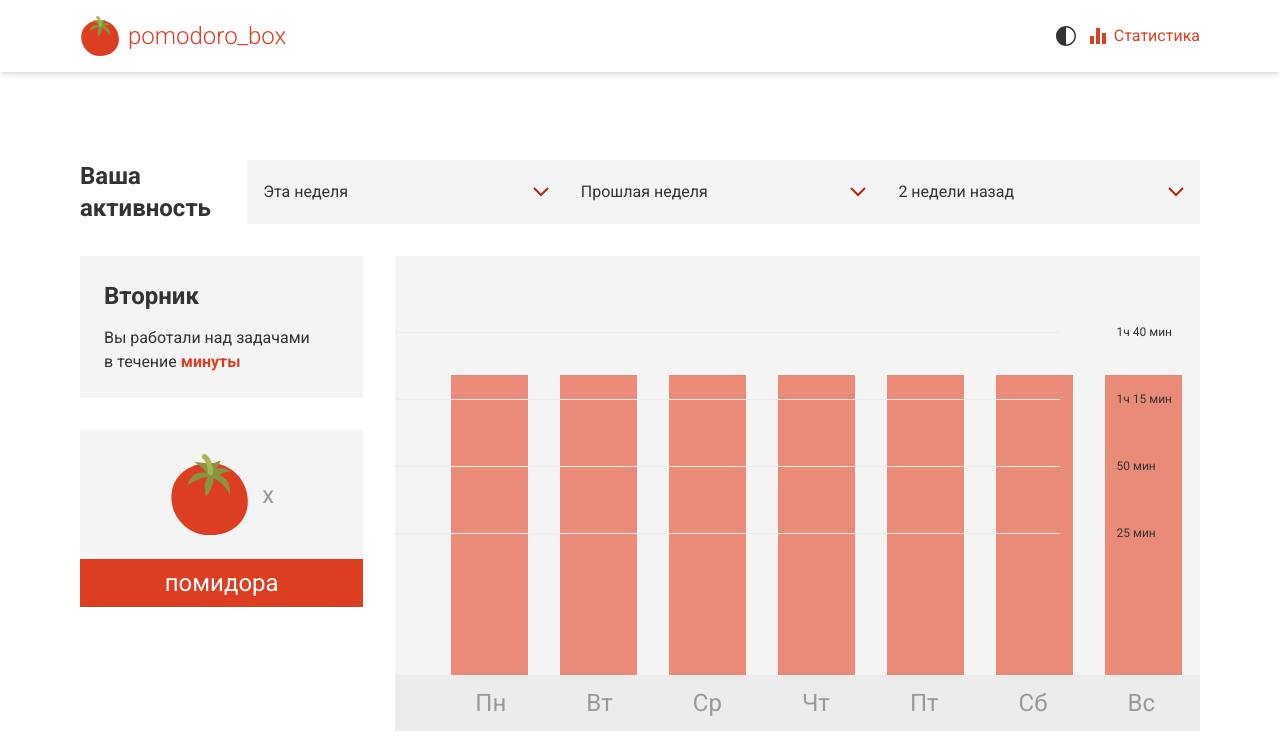
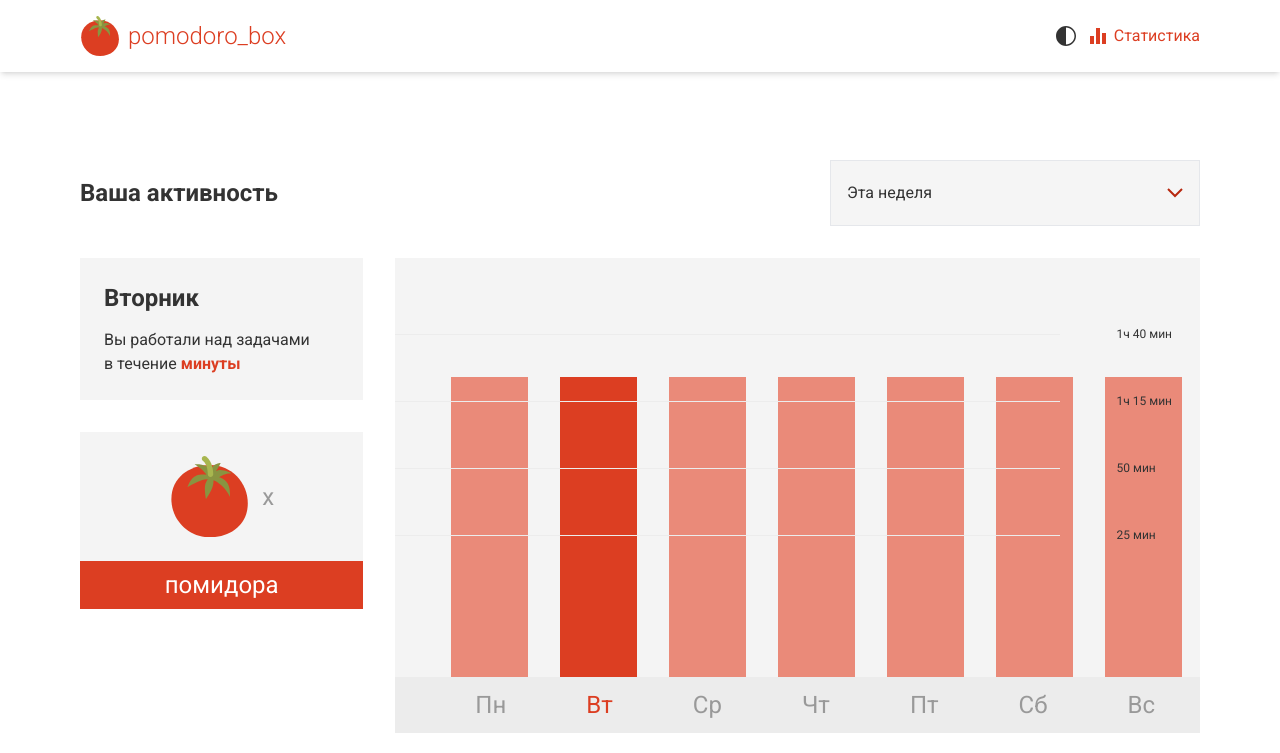
Before and after one commit to ingerstep/next-js, a Next.js app in the folder pomodoro/: page /statistics in a window 1280 px wide. Shown: the top 753 px of the page. Built offline with nearby package versions, Linux system fonts and the light colour scheme.

Commit message:
Add select component.

```diff
--- a/pomodoro/src/app/statistics/page.tsx
+++ b/pomodoro/src/app/statistics/page.tsx
@@ -8,6 +8,7 @@ import { SvgPause } from '@/components/icons/pause';
 import { SvgPomodoro } from '@/components/icons/pomodoro';
 import { SvgPomodoroDefault } from '@/components/icons/pomodoro-default';
 import { SvgStop } from '@/components/icons/stop';
+import { Select } from '@/components/ui/select';
 import { useLocalStorageState } from '@/hooks/use-storage';
 import { StatisticsProps, useTimerStore } from '@/store/timer-store';
 import { getDayOfWeek } from '@/utils/get-day-of-week';
@@ -60,31 +61,44 @@ export default function StatisticsPage() {
     setCurrentPeriod(period);
   };
 
+  const options = [
+    {label: 'Эта неделя', value: 1},
+    {label: 'Прошлая неделя', value: 2},
+    {label: '2 недели назад', value: 3},
+  ]
+
+  const [value, setValue] = useState<typeof options[0] | undefined>(options[0])
+
   return (
     <div className='px-[80px] pt-[88px]'>
       <div className='flex items-center justify-between mb-8'>
         <h1 className='font-bold text-2xl dark:text-[#ECF0F1]'>Ваша активность</h1>
+        <Select options={options} value={value} onChange={o => setValue(o)}/>
+        {/* <div className='relative z-10 border'>
           <button
             onClick={() => handlePeriodChange('current')}
-          className='w-[370px] py-5 px-4 text-base font-normal bg-[#F4F4F4] dark:bg-[#2C3E50] flex justify-between items-center'
+            className='w-[370px] py-5 px-4 text-base font-normal bg-[#f5f5f5] dark:bg-[#2C3E50] flex justify-between items-center'
           >
             Эта неделя
             <SvgArrow className={'dark:text-[#3498DB] text-[#B7280F]'} />
           </button>
+          {currentPeriod === 'current' && (
+            <div className='flex flex-col absolute border right-[-1px]'>
             <button
               onClick={() => handlePeriodChange('previous')}
               className='w-[370px] py-5 px-4 text-base font-normal bg-[#F4F4F4] dark:bg-[#2C3E50] flex justify-between items-center'
             >
               Прошлая неделя
-          <SvgArrow className={'dark:text-[#3498DB] text-[#B7280F]'} />
             </button>
             <button
               onClick={() => handlePeriodChange('twoWeeksAgo')}
               className='w-[370px] py-5 px-4 text-base font-normal bg-[#F4F4F4] dark:bg-[#2C3E50] flex justify-between items-center'
             >
               2 недели назад
-          <SvgArrow className={'dark:text-[#3498DB] text-[#B7280F]'} />
             </button>
+          </div>
+          )}
+        </div> */}
       </div>
 
       <div className='flex mb-6'>
@@ -133,7 +147,7 @@ export default function StatisticsPage() {
               <span
                 className={clsx(
                   'w-full h-[300px]',
-                  Number(dayOfWeek) === 1 ? 'bg-[#DC3E22]' : 'bg-[#EA8A79]',
+                  dayOfWeek === 'Понедельник' ? 'bg-[#DC3E22]' : 'bg-[#EA8A79]',
                 )}
               ></span>
             </span>
@@ -141,7 +155,7 @@ export default function StatisticsPage() {
               <span
                 className={clsx(
                   'w-full h-[300px]',
-                  Number(dayOfWeek) === 2 ? 'bg-[#DC3E22]' : 'bg-[#EA8A79]',
+                  dayOfWeek === 'Вторник' ? 'bg-[#DC3E22]' : 'bg-[#EA8A79]',
                 )}
               ></span>
             </span>
@@ -149,7 +163,7 @@ export default function StatisticsPage() {
               <span
                 className={clsx(
                   'w-full h-[300px]',
-                  Number(dayOfWeek) === 3 ? 'bg-[#DC3E22]' : 'bg-[#EA8A79]',
+                  dayOfWeek === 'Среда' ? 'bg-[#DC3E22]' : 'bg-[#EA8A79]',
                 )}
               ></span>
             </span>
@@ -157,7 +171,7 @@ export default function StatisticsPage() {
               <span
                 className={clsx(
                   'w-full h-[300px]',
-                  Number(dayOfWeek) === 4 ? 'bg-[#DC3E22]' : 'bg-[#EA8A79]',
+                  dayOfWeek === 'Четверг' ? 'bg-[#DC3E22]' : 'bg-[#EA8A79]',
                 )}
               ></span>
             </span>
@@ -165,7 +179,7 @@ export default function StatisticsPage() {
               <span
                 className={clsx(
                   'w-full h-[300px]',
-                  Number(dayOfWeek) === 5 ? 'bg-[#DC3E22]' : 'bg-[#EA8A79]',
+                  dayOfWeek === 'Пятница' ? 'bg-[#DC3E22]' : 'bg-[#EA8A79]',
                 )}
               ></span>
             </span>
@@ -173,7 +187,7 @@ export default function StatisticsPage() {
               <span
                 className={clsx(
                   'w-full h-[300px]',
-                  Number(dayOfWeek) === 6 ? 'bg-[#DC3E22]' : 'bg-[#EA8A79]',
+                  dayOfWeek === 'Суббота' ? 'bg-[#DC3E22]' : 'bg-[#EA8A79]',
                 )}
               ></span>
             </span>
@@ -181,19 +195,19 @@ export default function StatisticsPage() {
               <span
                 className={clsx(
                   'w-full h-[300px]',
-                  Number(dayOfWeek) === 0 ? 'bg-[#DC3E22]' : 'bg-[#EA8A79]',
+                  dayOfWeek === 'Воскресенье' ? 'bg-[#DC3E22]' : 'bg-[#EA8A79]',
                 )}
               ></span>
             </span>
           </div>
           <div className='flex gap-20 bg-[#ECECEC] text-[#999] text-2xl pt-3 pb-3 pl-20 pr-[189px]'>
-            <span className={clsx(Number(dayOfWeek) === 1 && 'text-[#DC3E22]')}>Пн</span>
-            <span className={clsx(Number(dayOfWeek) === 2 && 'text-[#DC3E22]')}>Вт</span>
-            <span className={clsx(Number(dayOfWeek) === 3 && 'text-[#DC3E22]')}>Ср</span>
-            <span className={clsx(Number(dayOfWeek) === 4 && 'text-[#DC3E22]')}>Чт</span>
-            <span className={clsx(Number(dayOfWeek) === 5 && 'text-[#DC3E22]')}>Пт</span>
-            <span className={clsx(Number(dayOfWeek) === 6 && 'text-[#DC3E22]')}>Сб</span>
-            <span className={clsx(Number(dayOfWeek) === 0 && 'text-[#DC3E22]')}>Вс</span>
+            <span className={clsx(dayOfWeek === 'Понедельник' && 'text-[#DC3E22]')}>Пн</span>
+            <span className={clsx(dayOfWeek === 'Вторник' && 'text-[#DC3E22]')}>Вт</span>
+            <span className={clsx(dayOfWeek === 'Среда' && 'text-[#DC3E22]')}>Ср</span>
+            <span className={clsx(dayOfWeek === 'Четверг' && 'text-[#DC3E22]')}>Чт</span>
+            <span className={clsx(dayOfWeek === 'Пятница' && 'text-[#DC3E22]')}>Пт</span>
+            <span className={clsx(dayOfWeek === 'Суббота' && 'text-[#DC3E22]')}>Сб</span>
+            <span className={clsx(dayOfWeek === 'Воскресенье' && 'text-[#DC3E22]')}>Вс</span>
           </div>
           <div className='absolute top-[68px] right-7 flex flex-col text-xs'>
             <span className='pb-[51px]'>
--- /dev/null
+++ b/pomodoro/src/components/ui/select.tsx
@@ -0,0 +1,51 @@
+import { useState } from 'react';
+import { SvgArrow } from '../icons/arrow';
+import clsx from 'clsx';
+
+interface SelectOptions {
+  label: string;
+  value: any;
+}
+
+interface SelectProps {
+  value?: SelectOptions;
+  onChange: (value: SelectOptions | undefined) => void;
+  options: SelectOptions[];
+}
+
+export const Select = ({ value, onChange, options }: SelectProps) => {
+  const [isOpen, setIsOpen] = useState(false);
+
+  const toggleDropdown = () => {
+    setIsOpen((prev) => !prev);
+  };
+
+  const selectOption = (option: SelectOptions)=>{
+    onChange(option)
+  }
+
+  return (
+    <div
+      className='relative z-10 border w-[370px] py-5 px-4 text-base font-normal bg-[#f5f5f5] dark:bg-[#2C3E50] flex justify-between items-center'
+      onClick={toggleDropdown}
+    >
+      <span>{value?.label}</span>
+      <SvgArrow className={'dark:text-[#3498DB] text-[#B7280F]'} />
+      <ul className={clsx(isOpen ? 'flex flex-col absolute border right-[-1px]' : 'hidden')}>
+        {options.map((option) => (
+          <li
+          className='w-[370px] py-5 px-4 text-base font-normal bg-[#F4F4F4] dark:bg-[#2C3E50] flex justify-between items-center'
+            key={option.label}
+            onClick={e=>{
+                e.stopPropagation()
+                selectOption(option)
+                setIsOpen(false)
+            }}
+          >
+            {option.label}
+          </li>
+        ))}
+      </ul>
+    </div>
+  );
+};
```
Lines whose indentation alone changed are shown as unchanged.
